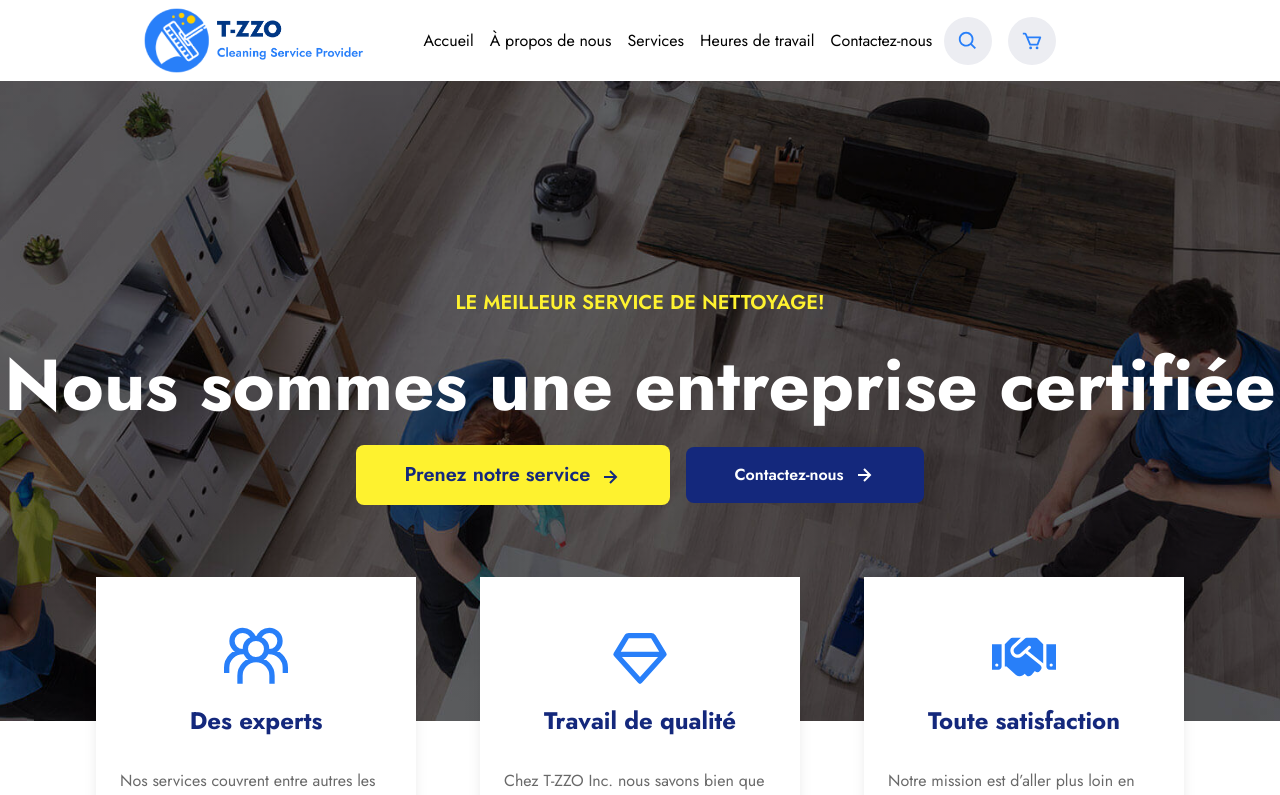
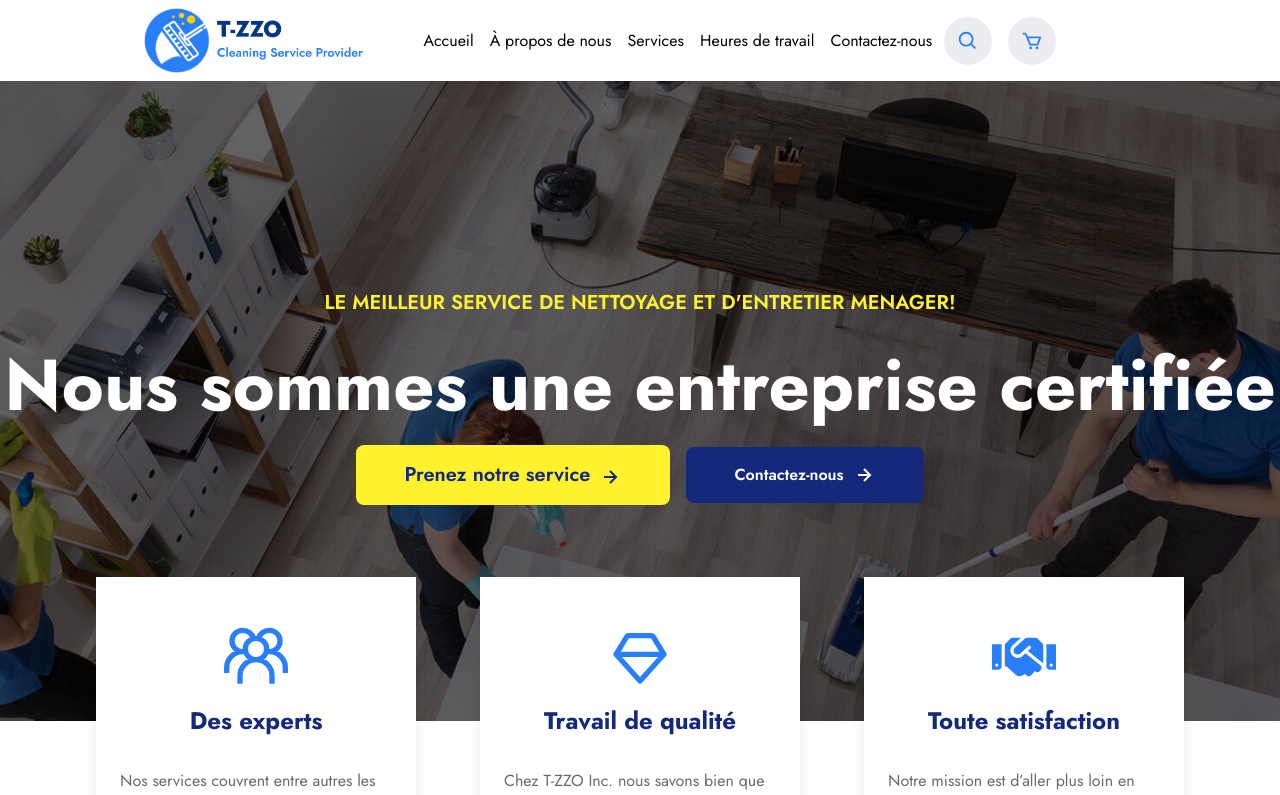
Before and after one commit to mugishap/clenix, a React (Vite) app: page / in a window 1280 px wide. Shown: the top 795 px of the page. Built offline with nearby package versions, Linux system fonts and the light colour scheme.

Commit message:
Update Home.tsx

```diff
--- a/src/pages/home/Home.tsx
+++ b/src/pages/home/Home.tsx
@@ -16,7 +16,7 @@ const Home: React.FC = () => {
         <title>Accueil | T-ZZO</title>
       </Helmet>
       <div className='w-full min-h-[calc(100vh_-_40vh)] md:min-h-[calc(100vh_-_20vh)] flex flex-col items-center relative justify-start pt-44' id='home-bg'>
-        <span className='text-primary-yellow text-base md:text-xl font-semibold my-8'>LE MEILLEUR SERVICE DE NETTOYAGE!</span>
+        <span className='text-primary-yellow text-base md:text-xl font-semibold my-8'>LE MEILLEUR SERVICE DE NETTOYAGE ET D'ENTRETIER MENAGER!</span>
         <span className='font-extrabold text-white text-4xl smlg:text-7xl text-center'>Nous sommes une entreprise certifiée</span>
         <div className='flex items-center gap-x-4 my-6'>
           <a href="#services" className='bg-primary-yellow hover:bg-white text-secondary-blue px-8 smlg:px-12 py-3 smlg:py-4 rounded-lg font-semibold text-base smlg:text-xl'>
```
